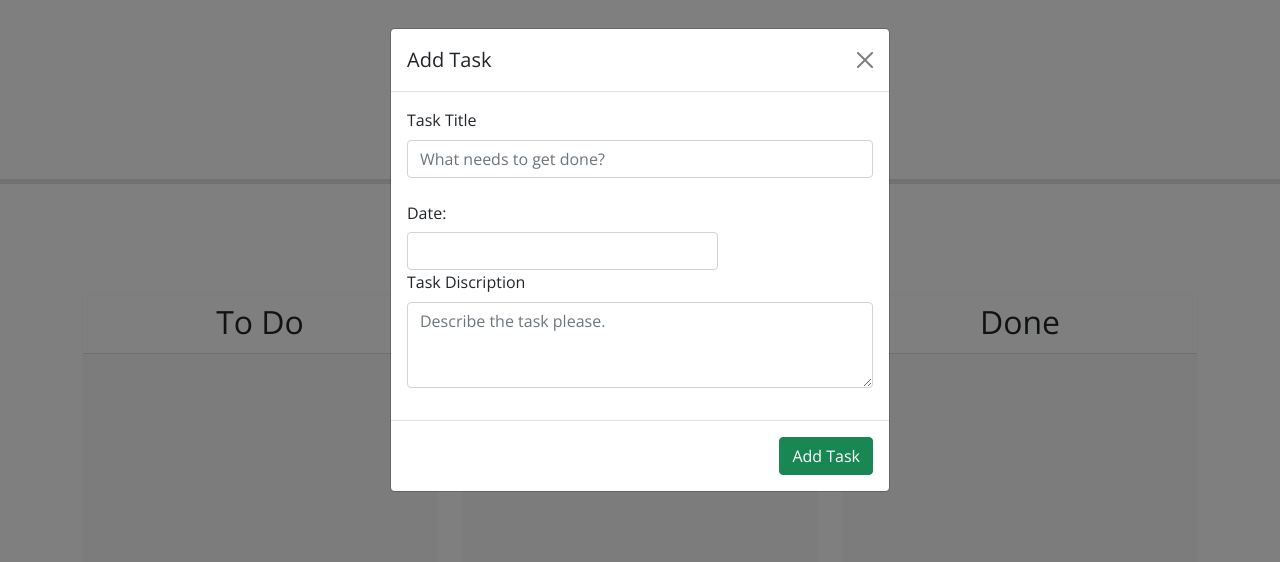
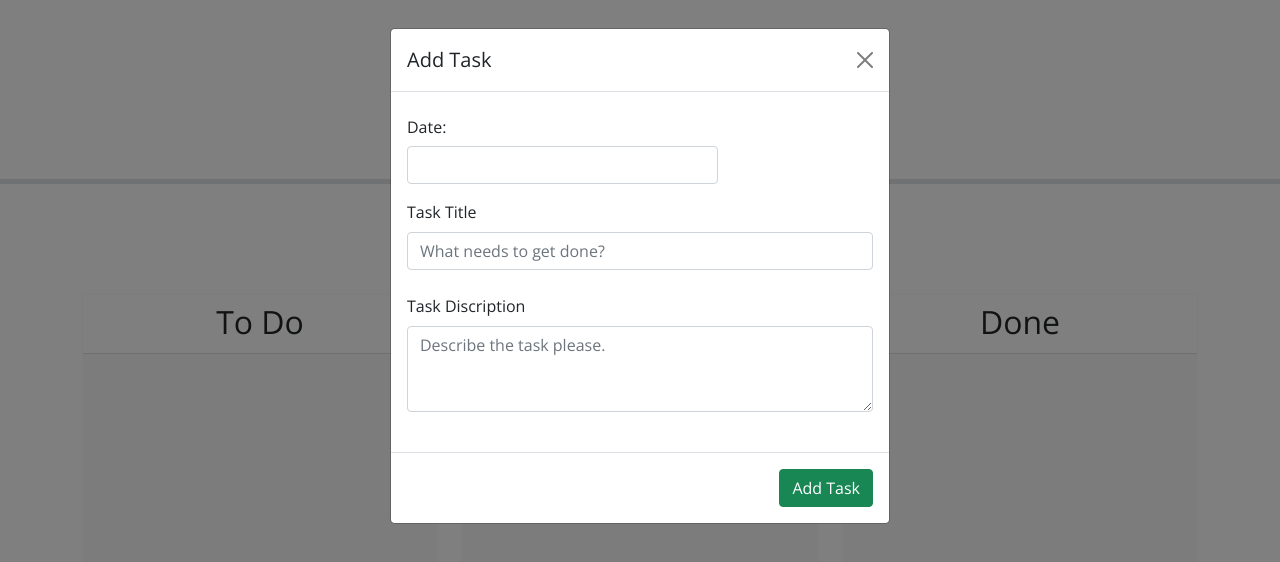
Before and after one commit to jreeve65/todo-planner, a plain HTML site: page index.html in a window 1280 px wide. Both pictures are taken after a click on the button "Add Task". Drawn offline with nearby package versions, Linux system fonts and the light colour scheme.

Commit message:
rearranged the format of form in modal

```diff
--- a/index.html
+++ b/index.html
@@ -36,10 +36,6 @@
             <button type="button" class="btn-close" data-bs-dismiss="modal" aria-label="Close"></button>
           </div>
           <div class="modal-body">
-            <div class="mb-3">
-              <label for="taskTitle" class="form-label">Task Title</label>
-              <input type="text" class="form-control" id="taskTitleFormControl1" placeholder="What needs to get done?">
-            </div>
             <!-- for the date picker -->
             <label for="date" class="col-sm-4 col-form-label">Date: </label>
             <div class="col-sm-8">
@@ -47,7 +43,12 @@
             </div>
 
              <!-- end of date picker -->
-            <div class="mb-3">
+            <div class="my-3">
+              <label for="taskTitle" class="form-label">Task Title</label>
+              <input type="text" class="form-control" id="taskTitleFormControl1" placeholder="What needs to get done?">
+            </div>
+
+            <div class="my-4">
               <label for="taskDiscription" class="form-label">Task Discription</label>
               <textarea class="form-control" id="taskDiscriptionFormControl1" rows="3" placeholder="Describe the task please."></textarea>
             </div>
```
